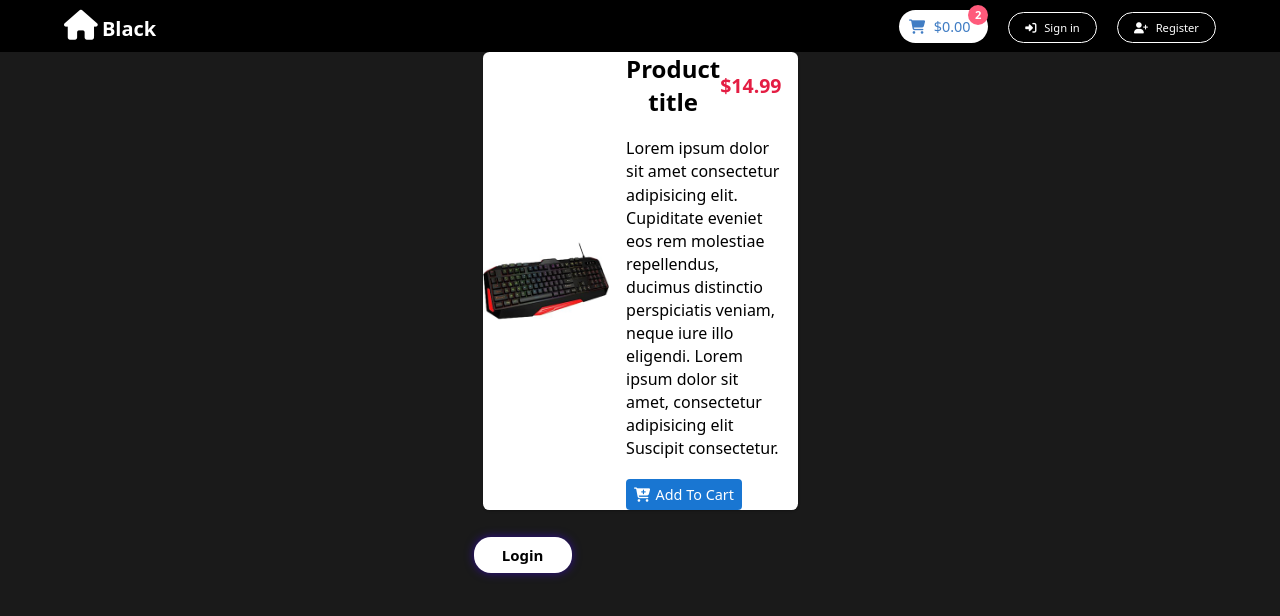
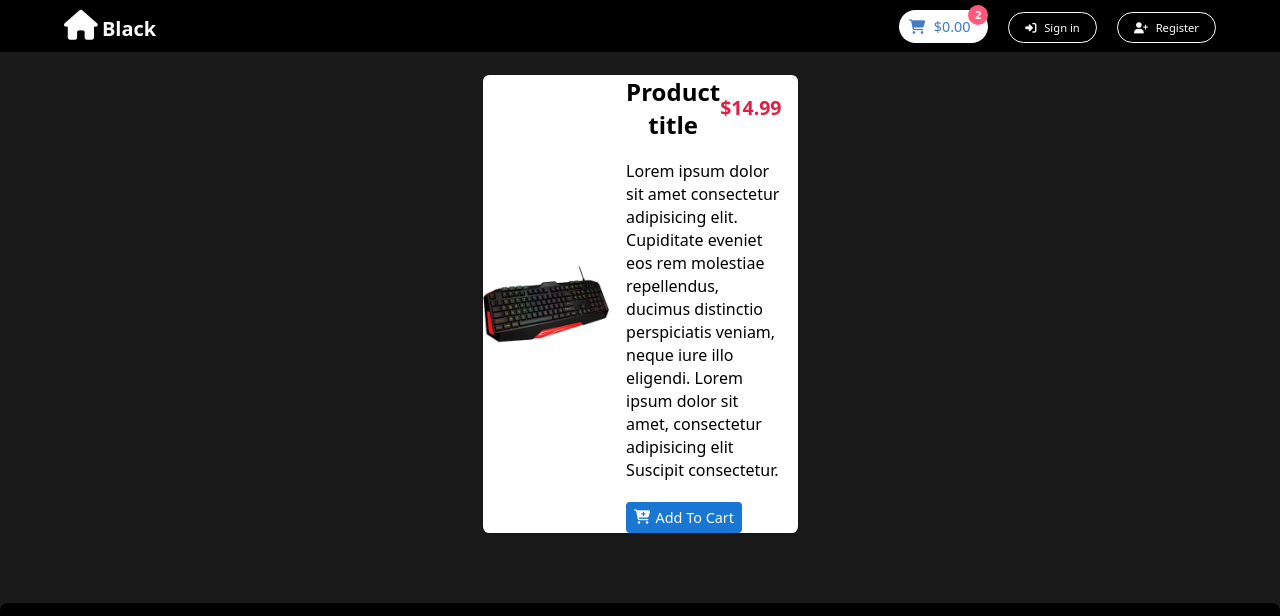
Before and after one commit to abdelrahman12311/black-store, a plain HTML site: page pages/product-details 12.html in a window 1280 px wide. Shown: the top 616 px of the page. Drawn offline with Linux system fonts and the light colour scheme.

Commit message:
Update product-details 12.html

```diff
--- a/pages/product-details 12.html
+++ b/pages/product-details 12.html
@@ -24,16 +24,7 @@
     <link rel="stylesheet" href="../css/pages/product-details.css">
         <style>
 
-    .p12{         background: #ffffff;
-    padding: 8px;
-    border-radius: 17px;
-    box-shadow: 0px 0px 10px rgba(68, 0, 255, 0.521);
-    width: 82px;
-    text-align: center;
-    font-size: 17px;
-    margin-top: 27px;
-    margin-left: 37%;
-    }
+
     </style>
   </head>
   <body
@@ -92,7 +83,7 @@
       </div>
 
     </main>
-         <button type="submit"><p style="font-size: 15px; font-weight: bold;" class="p12">Login</p></button>
+
     <footer>
       <div class="container">
           <div class="how-to">
```
